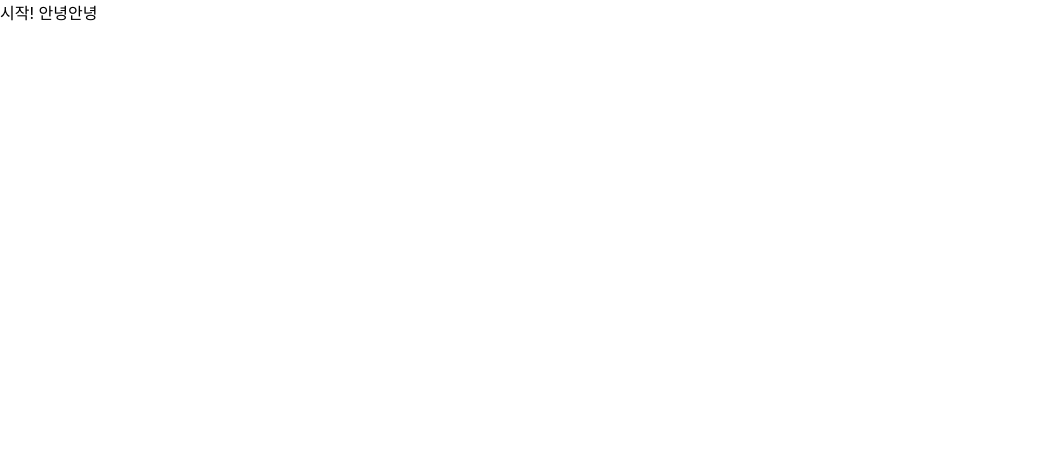
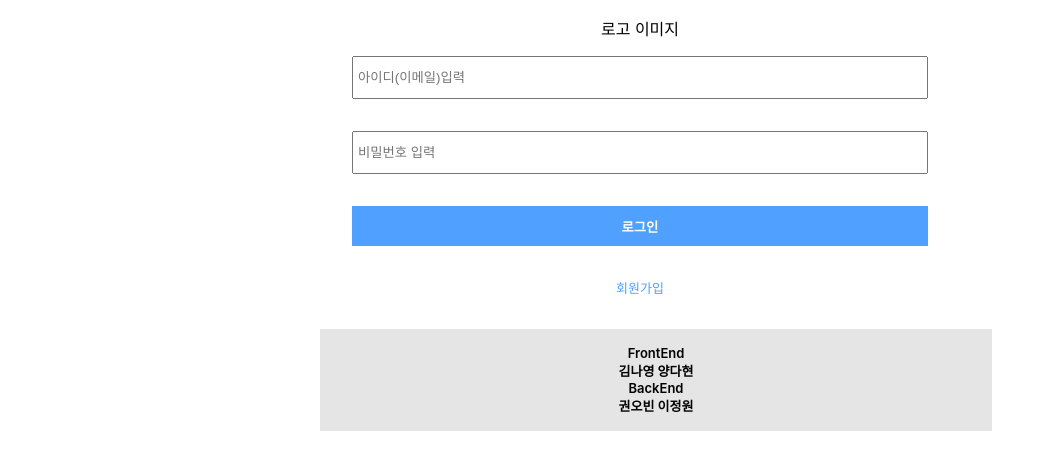
Before and after one commit to skdud4659/HanghaeEats_FE, a React (Create React App) app in the folder hanghae_eats/: page /login in a window 1280 px wide. Before the commit this address led to /. Shown: the top 470 px of the page, without its empty margins (0-1054 px from the left). Built offline with nearby package versions, Linux system fonts and the light colour scheme.

Commit message:
로그인페이지 1차

```diff
--- a/hanghae_eats/src/elements/Input.js
+++ b/hanghae_eats/src/elements/Input.js
@@ -22,10 +22,11 @@ Input.defaultProps = {
   type: "text",
   width: "90%",
   _onChange: () => {},
+  bg: null,
 };
 
 const ElInput = styled.input`
-    border: 1px solid #212121;
+    border: default;
     width: ${(props) => props.width};
     padding: 12px 4px;
     box-sizing: border-box;
--- a/hanghae_eats/src/pages/Login.js
+++ b/hanghae_eats/src/pages/Login.js
@@ -1,9 +1,36 @@
 import React from 'react';
+import { Grid, Input, Button, Text } from '../elements';
+import Footer from '../shared/Footer';
 
 const Login = (props) => {
   return (
     <React.Fragment>
+      <Grid padding ="16px" align="center" width="50%">
+        <Grid>
+          로고 이미지
+        </Grid>
 
+        <Grid padding="16px 0px">
+          <Input pading="6px" placeholder="아이디(이메일)입력"/>
+        </Grid>
+
+        <Grid padding="16px 0px">
+          <Input pading="6px" placeholder="비밀번호 입력"/>
+        </Grid>
+
+        <Grid padding="16px 0px">
+          <Button width = "90%" height="40px">
+            <Text bold color="#ffffff">로그인</Text>
+          </Button>
+        </Grid>
+
+        <Grid padding="16px 0px">
+          <Text size="13px" color="#50A0FF">회원가입</Text>
+        </Grid>
+        <Grid padding="16px 0px">
+          <Footer/>
+        </Grid>
+      </Grid>
     </React.Fragment>
   );
 }
--- a/hanghae_eats/src/pages/Main.js
+++ b/hanghae_eats/src/pages/Main.js
@@ -1,5 +1,4 @@
 import React from 'react';
-import {Input} from "../elements/index";
 
 const Main = (props) => {
   return (
--- a/hanghae_eats/src/shared/App.js
+++ b/hanghae_eats/src/shared/App.js
@@ -29,7 +29,7 @@ const App = (props) => {
         {/* 리뷰 수정 */}
         <Route path="/reviewWrite/:reviewId" exact component={ReviewWrite} />
         {/* 잘못된 주소면 메인으로 돌아가기 */}
-        <Redirect from="*" to="/" />
+        {/* <Redirect from="*" to="/" /> */}
       </ConnectedRouter>
     </React.Fragment>
   );
--- a/hanghae_eats/src/shared/Footer.js
+++ b/hanghae_eats/src/shared/Footer.js
@@ -0,0 +1,22 @@
+import React from "react";
+import { Grid,Text } from "../elements";
+
+const Footer = () => {
+    return(
+        <React.Fragment>
+            <Grid padding="16px" align="center" width="100%" bg= "#E5E5E5">
+                <Grid>
+                <Text size = "13px" bold> FrontEnd</Text>
+                <Text size = "13px" bold> 김나영 양다현</Text>
+                </Grid>
+
+                <Grid>
+                <Text size = "13px" bold> BackEnd</Text>
+                <Text size = "13px" bold> 권오빈 이정원</Text>
+                </Grid>
+            </Grid>
+        </React.Fragment>
+    )
+}
+
+export default Footer;
```
